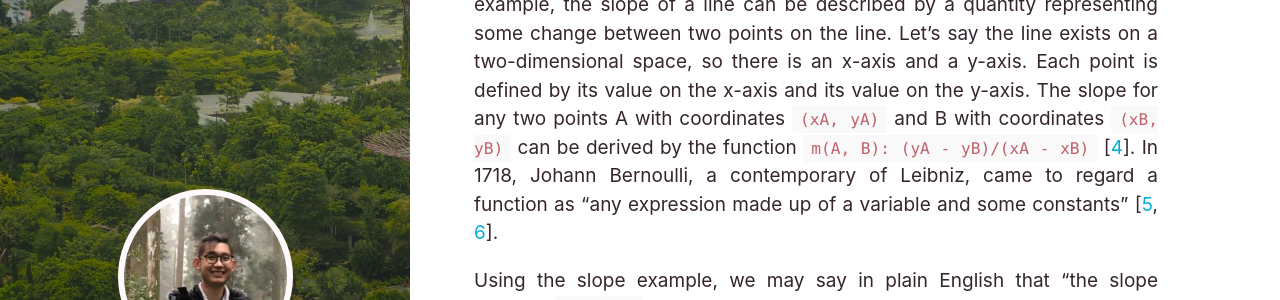
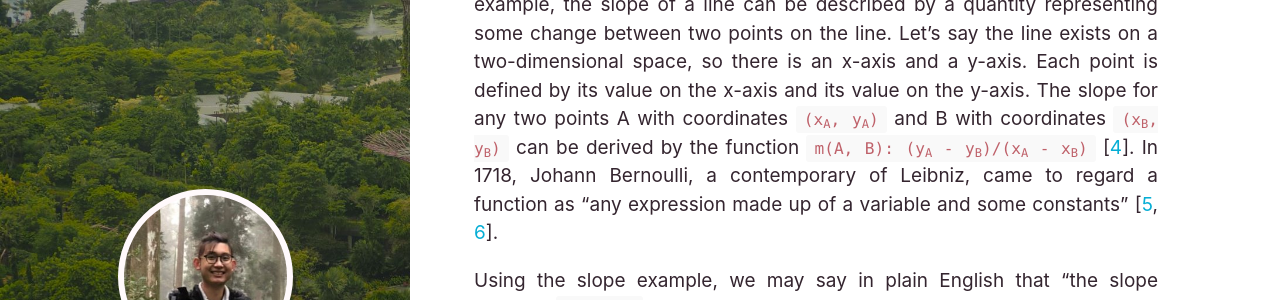
Before and after one commit to dylanscottlow/dylanscottlow.github.io, a Jekyll site: the page built from _posts/2024-04-30-functions-maths-language.md, in a window 1280 px wide and 900 px high, scrolled down 2000 px. Shown: the part 150-450 px from the top of the window. Built offline with Jekyll 4.4.1, drawn with Linux system fonts in a browser that asks for light colours; a style sheet for code colours, icons or effects is not loaded.

Commit message:
Fix subscript in code spans

```diff
--- a/_posts/2024-04-30-functions-maths-language.md
+++ b/_posts/2024-04-30-functions-maths-language.md
@@ -23,7 +23,7 @@ So, the link between the Latin meaning of “fūnctiō” and the meaning of “
 
 The question, of course, is if this understanding of “function” has anything to do with the way “function” is understood in mathematics. To answer this, it helps to first understand why mappings in maths of the kind just discussed are called “functions” to begin with. Perhaps it might be embarrassing, but I struggled for a while to understand this.
 
-Leibniz coined the term “function” for mathematics when he was developing calculus, studying quantities related to the points of a curve. For example, the slope of a line can be described by a quantity representing some change between two points on the line. Let’s say the line exists on a two-dimensional space, so there is an x-axis and a y-axis. Each point is defined by its value on the x-axis and its value on the y-axis. The slope for any two points A with coordinates `(xA, yA)` and B with coordinates `(xB, yB)` can be derived by the function `m(A, B): (yA - yB)/(xA - xB)` \[<a hreff = "https://en.wikipedia.org/wiki/Slope" target = "blank">4</a>\]. In 1718, Johann Bernoulli, a contemporary of Leibniz, came to regard a function as “any expression made up of a variable and some constants” \[<a href = "https://en.wikipedia.org/wiki/History_of_the_function_concept" target = "blank">5</a>, <a href = "https://books.google.com/books?id=-UzKwHWzdesC" target = "blank">6</a>\].
+Leibniz coined the term “function” for mathematics when he was developing calculus, studying quantities related to the points of a curve. For example, the slope of a line can be described by a quantity representing some change between two points on the line. Let’s say the line exists on a two-dimensional space, so there is an x-axis and a y-axis. Each point is defined by its value on the x-axis and its value on the y-axis. The slope for any two points A with coordinates <code>(x<sub>A</sub>, y<sub>A</sub>)</code> and B with coordinates <code>(x<sub>B</sub>, y<sub>B</sub>)</code> can be derived by the function <code>m(A, B): (y<sub>A</sub> - y<sub>B</sub>)/(x<sub>A</sub> - x<sub>B</sub>)</code> \[<a hreff = "https://en.wikipedia.org/wiki/Slope" target = "blank">4</a>\]. In 1718, Johann Bernoulli, a contemporary of Leibniz, came to regard a function as “any expression made up of a variable and some constants” \[<a href = "https://en.wikipedia.org/wiki/History_of_the_function_concept" target = "blank">5</a>, <a href = "https://books.google.com/books?id=-UzKwHWzdesC" target = "blank">6</a>\].
 
 Using the slope example, we may say in plain English that “the slope denoted `m(A, B)` is a function of the points A and B”. What is meant by “function” in the phrase “is a function of”? Most obviously, the mathematical sense of “function” as a mapping or relationship between A and B is meant. Given the coordinates of A and the slope `m(A, B)`, one can derive the coordinates of B. Thus, the slope `m(A, B)` defines a relationship that holds between A and B (though, crucially, it is not the only relationship).
 
```
